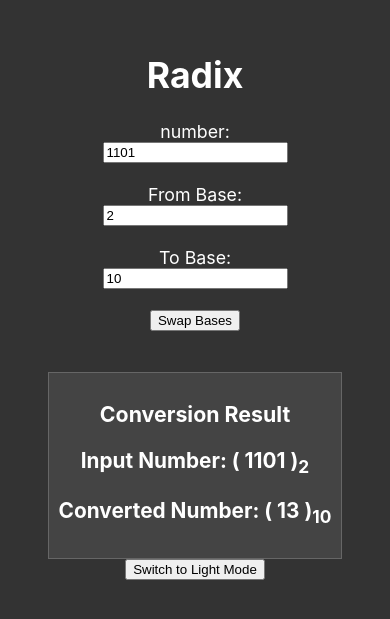
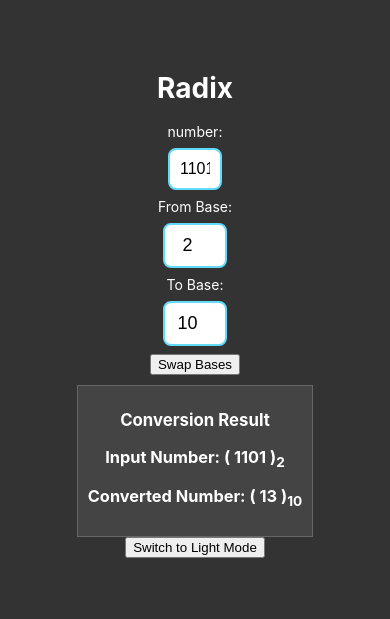
Before and after one commit to renanbazinin/Radix-conversion, a React (Create React App) app: page / in a window 390 px wide. Shown: the part 117-736 px from the top of the page. Built offline with nearby package versions, Linux system fonts and the light colour scheme.

Commit message:
border css

```diff
--- a/src/App.css
+++ b/src/App.css
@@ -59,3 +59,64 @@ body.light-mode {
     color: #fff; /* Adjust the text color for dark mode */
   }
 }
+input{
+  text-align: center;
+}
+
+input[type="number"] {
+  font-size: 18px; /* Adjust the font size as needed */
+  width: 40px; /* Adjust the width as needed */
+}
+
+input {
+  font-size: 18px;
+  padding: 8px;
+  border: 1px solid #ccc;
+  border-radius: 5px;
+  margin: 5px;
+  transition: border-color 0.3s ease;
+}
+
+input[type="text"],
+input[type="number"] {
+  font-size: 18px;
+  padding: 10px;
+  border: 2px solid #61dafb; /* Set a border color that complements your design */
+  border-radius: 8px;
+  margin: 8px;
+  transition: border-color 0.3s ease;
+}
+
+/* Add focus style for better interaction */
+input[type="text"]:focus,
+input[type="number"]:focus {
+  outline: none;
+  border-color: #282c34; /* Change the border color on focus */
+}
+input[type="text"].invalid,
+input[type="number"].invalid {
+  border-color: #ff4444; /* Red border color for invalid input */
+}
+
+@media (max-width: 600px) {
+  input[type="text"] {
+    font-size: 16px; /* Adjust font size for smaller screens */
+    width: 30px; /* Adjust width for smaller screens */
+  }
+}
+
+@media (max-width: 600px) {
+  .App {
+    font-size: 16px; /* Adjust font size for smaller screens */
+  }
+
+  .result {
+    margin-top: 10px;
+  }
+}
+
+@media (max-width: 400px) {
+  .App {
+    font-size: 14px; /* Further reduce font size for very small screens */
+  }
+}
--- a/src/App.js
+++ b/src/App.js
@@ -27,6 +27,7 @@ function App() {
     fromBase: '2',
     toBase: '10',
     convertedNumber: 'NaN',
+    isValidNumber: true,
   });
   document.title = 'Renan Radix';
     const swapBases = () => {
@@ -57,6 +58,7 @@ function App() {
       setTheGame((prevState) => ({
         ...prevState,
         convertedNumber: "Input doesn't fit to base " + theGame.fromBase,
+        isValidNumber:false,
       }));
       return;
     }
@@ -68,6 +70,7 @@ function App() {
       setTheGame((prevState) => ({
         ...prevState,
         convertedNumber: "Input doesn't fit to base",
+        isValidNumber:true,
       }));
       return;
     }
@@ -116,9 +119,14 @@ function App() {
   console.log('Rendering with isDarkMode:', isDarkMode);
 
 const handleNumberChange = (event) => {
+  const newNumber = event.target.value;
+  const isValid = isValidNumber(newNumber, theGame.fromBase);
 
-
-  setTheGame((prevState) => ({ ...prevState,number:event.target.value}));
+  setTheGame((prevState) => ({
+    ...prevState,
+    number: newNumber,
+    isValidNumber: isValid,
+  }));
 };
 
 
@@ -140,15 +148,13 @@ const handleNumberChange = (event) => {
     <div className="App">
 
       <h1>Radix</h1>
-      number: <input type="text" onChange={handleNumberChange} value={theGame.number} />
+      number: <input type="text"   className={theGame.isValidNumber ? '' : 'invalid'} onChange={handleNumberChange} value={theGame.number} />
 
-      <br />
+
       From Base: <input type="number" min='2' onChange={handleFromBaseChange} value={theGame.fromBase} />
-      <br />
+
       To Base: <input type="number" min ='2' onChange={handleToBaseChange} value={theGame.toBase} />
-      <br />
       <button onClick={swapBases}>Swap Bases</button>
-      <br/>
       <div className='result'>
         {/* Title for the result div */}
         <h2 className={`result-title ${isDarkMode ? 'dark-mode' : ''}`}>Conversion Result</h2>
```
